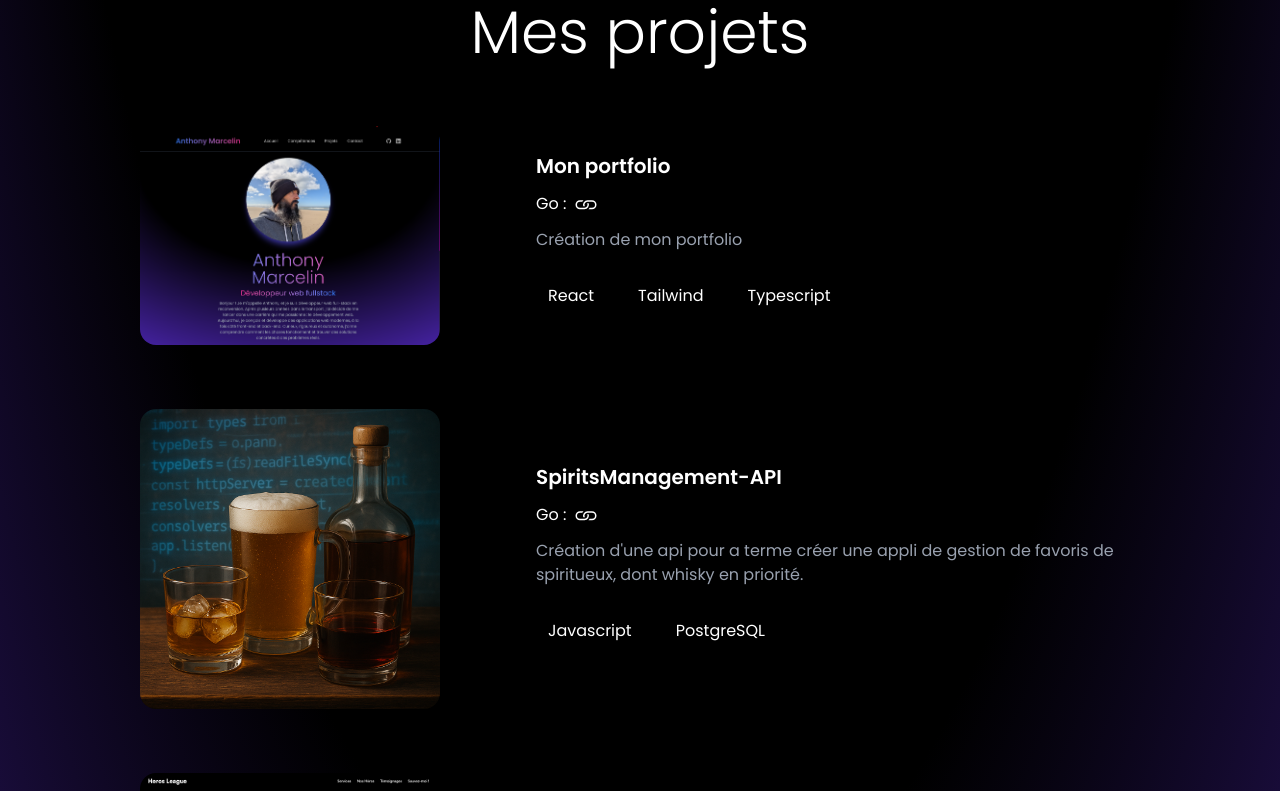
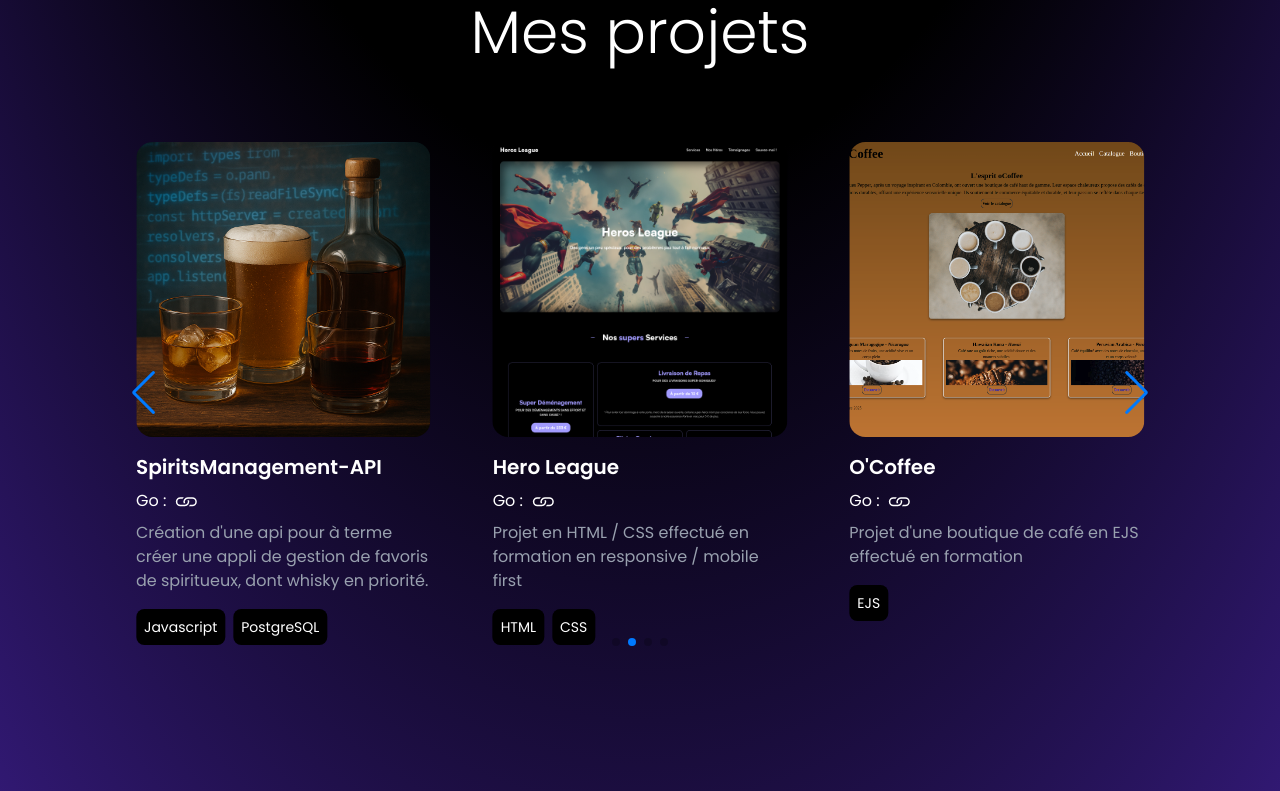
Before and after one commit to AnthonyMarcelin/portfolio, a React (Vite) app: page / in a window 1280 px wide. Shown: the part 1640-2431 px from the top of the page. Built offline with nearby package versions, Linux system fonts and the light colour scheme.

Commit message:
carroussel added on feat branch

```diff
--- a/package.json
+++ b/package.json
@@ -16,6 +16,7 @@
     "react": "^19.1.0",
     "react-dom": "^19.1.0",
     "react-icons": "^5.5.0",
+    "swiper": "^11.2.8",
     "tailwindcss": "^4.1.7"
   },
   "devDependencies": {
--- /dev/null
+++ b/src/@types/swiper.d.ts
@@ -0,0 +1,3 @@
+declare module "swiper/css";
+declare module "swiper/css/navigation";
+declare module "swiper/css/pagination";
--- a/src/components/ProjectCard.tsx
+++ b/src/components/ProjectCard.tsx
@@ -5,35 +5,38 @@ import ScrollReveal from "../utils/ScrollReveal";
 export default function ProjectCard({ project }: ProjectCardProps) {
   return (
     <ScrollReveal>
-      <div className="flex flex-col items-center gap-8 md:flex-row md:gap-24">
+      <div className="flex h-full flex-col gap-4 p-4">
         <a
           href={project.link}
           target="blank"
-          className="block w-full md:w-[300px] flex-shrink-0"
+          className="block w-full overflow-hidden rounded-2xl"
         >
           <img
             src={project.image}
             alt={project.alt}
-            className="w-full cursor-pointer rounded-2xl transition-all duration-300 hover:scale-105"
+            className="aspect-square w-full object-cover cursor-pointer transition-all duration-300 hover:scale-105"
           />
         </a>
-        <div className="flex flex-col gap-5">
-          <div className="flex flex-col gap-3">
+        <div className="flex flex-col gap-4 h-full">
+          <div className="flex flex-col text-white gap-2">
             <a href={project.link} target="blank">
               <div className="text-xl font-semibold">{project.title}</div>
             </a>
-            <div className="flex flex-row gap-2">
+            <div className="flex flex-row text-white gap-2 items-center">
               <p>Go :</p>
               <a href={project.link} target="blank" className="w-fit">
                 <BsLink className="text-2xl text-white transition-all duration-300 hover:scale-125 hover:text-indigo-500" />
               </a>
             </div>
-            <p className="text-gray-400">{project.description}</p>
+            <p className="text-gray-400 line-clamp-3">{project.description}</p>
           </div>
 
-          <div className="flex flex-wrap gap-5">
+          <div className="flex flex-wrap gap-2 mt-auto">
             {project.techno.map((tech, index) => (
-              <span key={index} className="rounded-lg bg-black p-3">
+              <span
+                key={index}
+                className="rounded-lg bg-black text-white p-2 text-sm"
+              >
                 {tech}
               </span>
             ))}
--- a/src/components/Projects.tsx
+++ b/src/components/Projects.tsx
@@ -1,7 +1,11 @@
 import projects from "../data/projects";
-
 import ProjectCard from "./ProjectCard";
 import ScrollReveal from "../utils/ScrollReveal";
+import { Swiper, SwiperSlide } from "swiper/react";
+import { Navigation, Pagination, Autoplay } from "swiper/modules";
+import "swiper/css";
+import "swiper/css/navigation";
+import "swiper/css/pagination";
 
 const Projects = () => {
   return (
@@ -14,10 +18,30 @@ const Projects = () => {
           Mes projets
         </h1>
       </ScrollReveal>
-      <div className="flex w-full max-w-[1000px] flex-col gap-16 text-white">
-        {projects.map((project, index) => (
-          <ProjectCard key={index} project={project} />
-        ))}
+      <div className="w-full max-w-[1200px]">
+        <Swiper
+          modules={[Navigation, Pagination, Autoplay]}
+          spaceBetween={30}
+          slidesPerView={1}
+          navigation
+          pagination={{ clickable: true }}
+          autoplay={{ delay: 5000, disableOnInteraction: false }}
+          breakpoints={{
+            768: {
+              slidesPerView: 2,
+            },
+            1024: {
+              slidesPerView: 3,
+            },
+          }}
+          className="w-full pb-12" // Ajout de padding en bas pour la pagination
+        >
+          {projects.map((project, index) => (
+            <SwiperSlide key={index} className="h-auto">
+              <ProjectCard project={project} />
+            </SwiperSlide>
+          ))}
+        </Swiper>
       </div>
     </div>
   );
--- a/src/data/projects.ts
+++ b/src/data/projects.ts
@@ -13,7 +13,7 @@ const projects = [
     title: "SpiritsManagement-API",
     link: "https://github.com/AnthonyMarcelin/SpiritsManagement-API",
     description:
-      "Création d'une api pour a terme créer une appli de gestion de favoris de spiritueux, dont whisky en priorité.",
+      "Création d'une api pour à terme créer une appli de gestion de favoris de spiritueux, dont whisky en priorité.",
     techno: ["Javascript", "PostgreSQL"],
   },
   {
```
Also changed, not shown: 1 other file (tests, documents, lock files or other folders).
